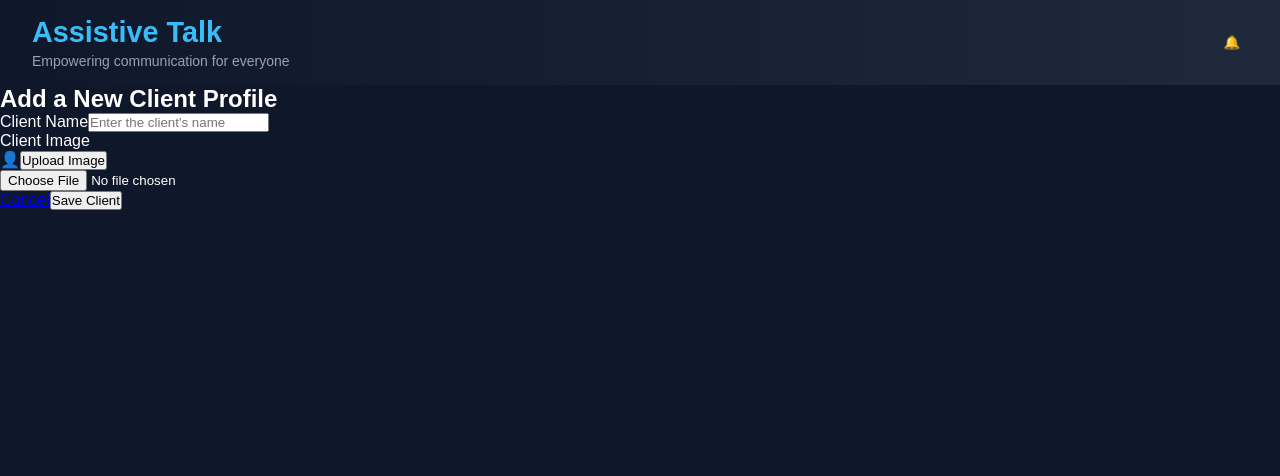
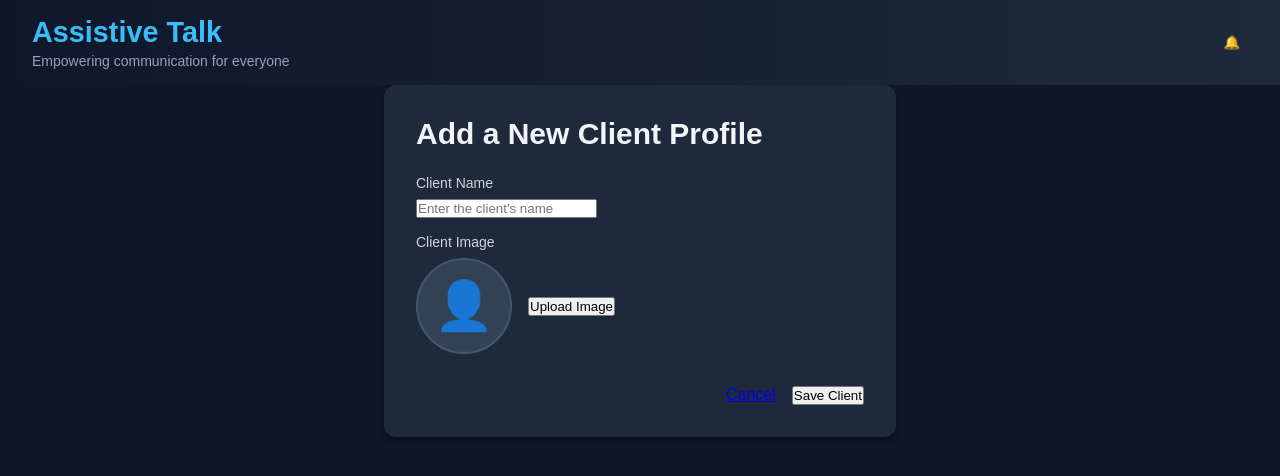
Before and after one commit to NichoArregin/Assistive_Talk2, a React (Vite) app: page /#/add-client in a window 1280 px wide. Shown: the top 476 px of the page. Built offline with nearby package versions, Linux system fonts and the light colour scheme.

Commit message:
Add Client Page CSS and JSX tweaks

```diff
--- a/src/pages/AddClientPage.jsx
+++ b/src/pages/AddClientPage.jsx
@@ -1,6 +1,7 @@
 import React, { useState, useRef } from 'react';
 import { useNavigate, Link } from 'react-router-dom';
 import Icon from '../components/Icon';
+import "../styles/AddClientPage.css";  /* Import the new CSS */
 
 const AddClientPage = ({ onAddClient }) => {
   const [name, setName] = useState('');
@@ -19,7 +20,7 @@ const AddClientPage = ({ onAddClient }) => {
       const reader = new FileReader();
       reader.onloadend = () => {
         setImagePreview(reader.result);
-        setError('');
+        setError('');  // Clear previous errors on successful load
       };
       reader.readAsDataURL(file);
     }
@@ -39,42 +40,49 @@ const AddClientPage = ({ onAddClient }) => {
       setError('Please upload an image for the client.');
       return;
     }
-    // Create new client and navigate home
+    // Add the new client and navigate home
     onAddClient(name.trim(), imagePreview);
     navigate('/');
   };
 
   return (
-    <div className="max-w-lg mx-auto p-4">
-      <h2 className="text-2xl font-bold mb-4">Add a New Client Profile</h2>
-      <form onSubmit={handleSubmit}>
+    <div className="add-client-container">
+      <h2>Add a New Client Profile</h2>
+      <form onSubmit={handleSubmit} noValidate>  {/* disable default HTML validation */}
         {/* Client Name field */}
-        <div className="mb-3">
-          <label className="block text-sm font-medium mb-1">Client Name</label>
+        <div className="form-field">
+          <label htmlFor="clientName">Client Name</label>
           <input
+            id="clientName"
             type="text"
             value={name}
-            onChange={(e) => { setName(e.target.value); if (error) setError(''); }}
+            onChange={(e) => {
+              setName(e.target.value);
+              if (error) setError('');  // clear error when typing
+            }}
             placeholder="Enter the client's name"
             className="form-input"
             required
             aria-describedby={error ? 'form-error' : undefined}
           />
         </div>
+
         {/* Client Image field */}
-        <div className="mb-3">
-          <label className="block text-sm font-medium mb-1">Client Image</label>
-          <div className="flex items-center gap-4">
-            {imagePreview ? (
-              <img
-                src={imagePreview}
-                alt="Client preview"
-                className="w-16 h-16 rounded-full object-cover"
-              />
-            ) : (
-              <Icon name="user" className="w-16 h-16 rounded-full bg-slate-600 flex-shrink-0" />
-            )}
-            <button type="button" onClick={triggerFileSelect} className="btn btn-blue">
+        <div className="form-field image-field">
+          <label>Client Image</label>
+          <div className="image-upload-row">
+            <div className="avatar-preview">
+              {imagePreview ? (
+                <img src={imagePreview} alt="Client preview" className="avatar-image" />
+              ) : (
+                <Icon name="user" className="avatar-icon" />
+              )}
+            </div>
+            <button
+              type="button"
+              onClick={triggerFileSelect}
+              className="btn btn-gray"
+            >
               Upload Image
             </button>
           </div>
@@ -82,18 +90,23 @@ const AddClientPage = ({ onAddClient }) => {
             type="file"
             ref={fileInputRef}
             onChange={handleImageChange}
-            className="hidden"
+            className="hidden-file-input"
             accept="image/*"
+            aria-label="Upload client image"
           />
         </div>
-        {/* Error message */}
+
+        {/* Error message display */}
         {error && (
-          <p id="form-error" className="text-red-500 mb-3">{error}</p>
+          <p id="form-error" className="form-error">
+            {error}
+          </p>
         )}
+
         {/* Action buttons */}
-        <div className="flex justify-end gap-3">
+        <div className="form-actions">
           <Link to="/" className="btn btn-gray">Cancel</Link>
-          <button type="submit" className="btn btn-green">Save Client</button>
+          <button type="submit" className="btn btn-blue">Save Client</button>
         </div>
       </form>
     </div>
--- /dev/null
+++ b/src/styles/AddClientPage.css
@@ -0,0 +1,89 @@
+.add-client-container {
+  max-width: 32rem;
+  margin: 0 auto;
+  background-color: #1e293b; /* Slate-800 background for card */
+  padding: 2rem;            /* equivalent to p-8 */
+  border-radius: 0.75rem;   /* rounded-xl */
+  box-shadow: 0 4px 8px rgba(0,0,0,0.4); /* similar to Tailwind shadow-lg */
+}
+
+/* Title text styling */
+.add-client-container h2 {
+  font-size: 1.875rem;      /* text-3xl (~30px) */
+  font-weight: 700;
+  margin-bottom: 1.5rem;    /* mb-6 */
+  color: #f1f5f9;           /* gray-100 (light text) */
+}
+
+/* Form labels styling */
+.add-client-container label {
+  display: block;
+  font-size: 0.875rem;      /* text-sm */
+  font-weight: 500;
+  color: #d1d5db;           /* gray-300 text for labels */
+  margin-bottom: 0.5rem;    /* mb-2 */
+}
+
+/* Spacing for form fields */
+.form-field {
+  margin-bottom: 1rem;      /* base spacing between fields (mb-4) */
+}
+.image-field {
+  margin-bottom: 1.5rem;    /* extra spacing after image field (mb-6) */
+}
+
+/* Layout for image + upload button row */
+.image-upload-row {
+  display: flex;
+  align-items: center;
+  gap: 1rem;                /* gap-4 (16px space between avatar and button) */
+  margin-top: 0.5rem;       /* mt-2 (space between label and the row) */
+}
+
+/* Avatar preview circle (for image or icon) */
+.avatar-preview {
+  width: 6rem;
+  height: 6rem;                    /* 96px circle (Tailwind w-24 h-24) */
+  background-color: #334155;       /* slate-700 background */
+  border: 2px solid #475569;       /* slate-600 border outline */
+  border-radius: 50%;             /* fully rounded circle */
+  display: flex;
+  align-items: center;
+  justify-content: center;
+  overflow: hidden;
+  flex-shrink: 0;                 /* don’t shrink the avatar on small screens */
+}
+
+/* Image fills the entire avatar circle */
+.avatar-image {
+  width: 100%;
+  height: 100%;
+  object-fit: cover;
+}
+
+/* Placeholder user icon styling (inside avatar preview) */
+.avatar-icon {
+  font-size: 3rem;                /* ~48px, matching w-12/h-12 icon size */
+  color: #64748b;                 /* slate-500 color for the user emoji icon */
+}
+
+/* Error message text */
+.form-error {
+  color: #f87171;                 /* red-400 text for errors */
+  font-size: 0.875rem;            /* text-sm */
+  margin-top: -0.5rem;            /* -mt-2 (pull up to overlap field spacing slightly) */
+  margin-bottom: 1rem;            /* mb-4 (space below error message) */
+}
+
+/* Action buttons container (Cancel/Save) */
+.form-actions {
+  display: flex;
+  justify-content: flex-end;
+  gap: 1rem;                     /* gap-4 between buttons */
+  margin-top: 2rem;              /* mt-8 space above the buttons */
+}
+
+/* Hide the file input element (it’s triggered via the Upload button) */
+.hidden-file-input {
+  display: none;
+}
```
